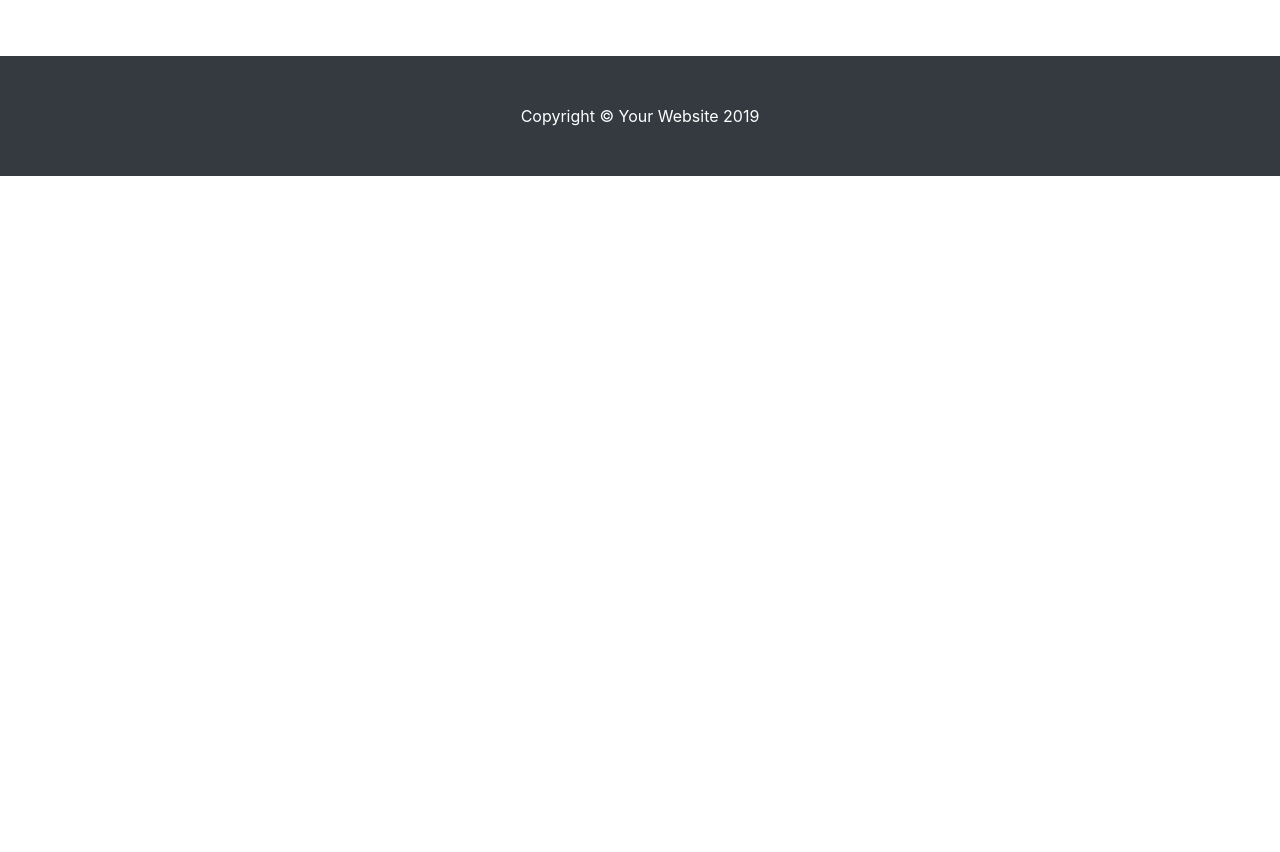
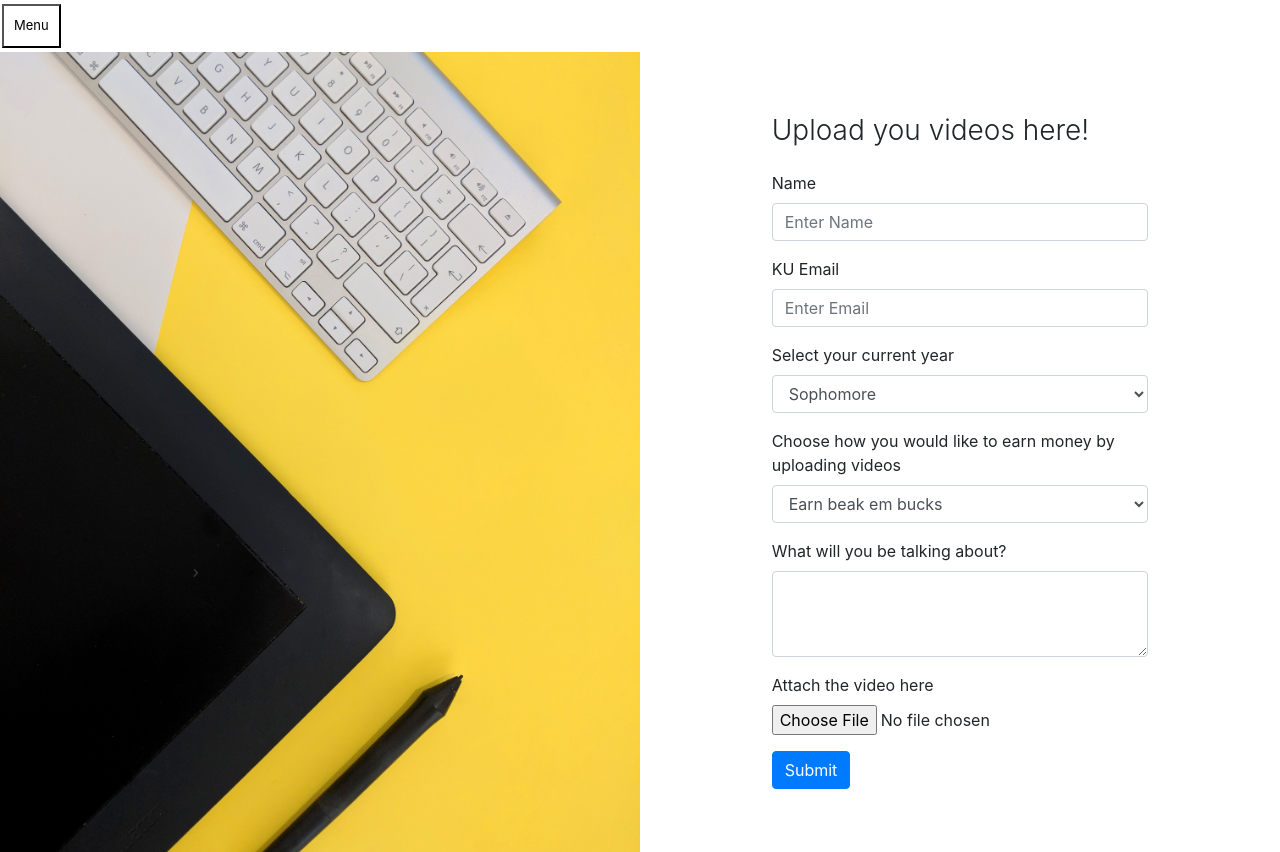
Before and after one commit to archanaramakrishnan/EECS448-Project3, a Django app: page /upload_video.html in a window 1280 px wide. Before the commit the page ends 176 px from the top, so only its background shows below. Run offline with Django 3.2, Linux system fonts and the light colour scheme; some libraries are stand-ins or nearby versions.

Commit message:
add bootstrap for uploading videos

```diff
--- a/mysite/myapp/templates/upload_video.html
+++ b/mysite/myapp/templates/upload_video.html
@@ -1,47 +1,152 @@
-<!DOCTYPE html>
+<!-- This snippet uses Font Awesome 5 Free as a dependency. You can download it at fontawesome.io! -->
+<!doctype html>
+
 <html lang="en">
 
 <head>
+  <!-- Required meta tags -->
+<meta charset="utf-8">
+<meta name="viewport" content="width=device-width, initial-scale=1, shrink-to-fit=no">
 
-  <meta charset="utf-8">
-  <meta name="viewport" content="width=device-width, initial-scale=1, shrink-to-fit=no">
-  <meta name="description" content="">
-  <meta name="author" content="">
+ <!-- Bootstrap CSS -->
+<link rel="stylesheet" href="https://stackpath.bootstrapcdn.com/bootstrap/4.3.1/css/bootstrap.min.css" integrity="sha384-ggOyR0iXCbMQv3Xipma34MD+dH/1fQ784/j6cY/iJTQUOhcWr7x9JvoRxT2MZw1T" crossorigin="anonymous">
 
-  <title>Advice Home </title>
+{% load staticfiles %}
+<style>
 
-  <!-- Bootstrap core CSS -->
-  {% load staticfiles %}
-  <link href="{% static 'for_forms/startbootstrap-blog-home-gh-pages/vendor/bootstrap/css/bootstrap.min.css' %}" rel="stylesheet">
+.menu-open
+{
+  padding: 10px 10px;
+  text-align: center;
+  display: inline-block;
+  font-size: 13px;
+  margin: 4px 2px;
+  background-color: white;
+  color : black;
+}
+.sidenav {
+  height: 100%;
+  width: 0;
+  position: fixed;
+  z-index: 1;
+  top: 0;
+  left: 0;
+  background-color: #111;
+  overflow-x: hidden;
+  transition: 0.5s;
+  padding-top: 60px;
+}
 
-  <!-- Custom styles for this template -->
-  <link href="{% static 'for_forms/startbootstrap-blog-home-gh-pages/css/blog-home.css' %}" rel="stylesheet">
+.sidenav a {
+  padding: 8px 8px 8px 32px;
+  text-decoration: none;
+  font-size: 21px;
+  color: #818181;
+  display: block;
+  transition: 0.3s;
+}
 
+.sidenav a:hover {
+  color: #f1f1f1;
+}
+
+.sidenav .closebtn {
+  position: absolute;
+  top: 0;
+  right: 25px;
+  font-size: 36px;
+  margin-left: 50px;
+}
+
+@media screen and (max-height: 450px) {
+  .sidenav {padding-top: 15px;}
+  .sidenav a {font-size: 18px;}
+}
+</style>
+ <link href="{% static 'for_forms/rating_form.css' %}" rel="stylesheet"></link>
 </head>
-
 <body>
 
-
-  <!-- Page Content -->
-  <div class="container">
+  <div id="mySidenav" class="sidenav">
+    <a class="closebtn" onclick="closeNav()">&times;</a>
+    <a href="/">Home</a>
+    <a href="maps.html">Run to My Classes</a>
+    <a href="ratings_landing_page.html">Rate My Classes</a>
+    <a href="advice.html">Advice</a>
+    <a href="time.html">Study Time Manager</a>
+  </div>
+  <button class="menu-open"onclick="openNav()">Menu</button>
 
 
+  <form method = "post">
+  <div class="container-fluid">
 
+  <div class="row no-gutter">
+    <div class="d-none d-md-flex col-md-4 col-lg-6 bg-image"></div>
+
+    <div class="col-md-8 col-lg-6">
+      <div class="login d-flex align-items-center py-5">
+        <div class="container">
+          <div class="row">
+            <div class="col-md-9 col-lg-8 mx-auto">
+              <h3 class="login-heading mb-4">Upload you videos here!</h3>
+              <form>
+                <div class="form-group">
+                  <label for="exampleInputName">Name</label>
+                  <input type="name" class="form-control" id="exampleInputName"  placeholder="Enter Name">
+                </div>
+                <div class="form-group">
+                  <label for="exampleInputEmail">KU Email</label>
+                  <input type="password" class="form-control" id="exampleInputEmail" placeholder="Enter Email">
+                </div>
+                <div class="form-group">
+                <label for="selectYear">Select your current year</label>
+                <select class="form-control" id="selectYear">
+                  <option>Sophomore</option>
+                  <option>Junior</option>
+                  <option>Senior</option>
+                  <option>Graduate Student</option>
+                </select>
+              </div>
+              <div class="form-group">
+              <label for="selectMoney">Choose how you would like to earn money by uploading videos</label>
+              <select class="form-control" id="selectMoney">
+                <option>Earn beak em bucks</option>
+                <option>Money for my student organization</option>
+              </select>
+            </div>
+              <div class="form-group">
+              <label for="exampleReason">What will you be talking about?</label>
+              <textarea class="form-control" id="exampleReason" rows="3"></textarea>
+            </div>
+
+            <form>
+          <div class="form-group">
+            <label for="exampleVideo">Attach the video here</label>
+            <input type="file" class="form-control-file" id="exampleVideo">
+          </div>
+        </form>
+
+                <button type="submit" class="btn btn-primary">Submit</button>
+              </form>
+          </div>
+        </div>
+      </div>
+    </div>
   </div>
-  <!-- /.container -->
+</div>
+</form>
+<script src="https://code.jquery.com/jquery-3.3.1.slim.min.js" integrity="sha384-q8i/X+965DzO0rT7abK41JStQIAqVgRVzpbzo5smXKp4YfRvH+8abtTE1Pi6jizo" crossorigin="anonymous"></script>
+<script src="https://cdnjs.cloudflare.com/ajax/libs/popper.js/1.14.7/umd/popper.min.js" integrity="sha384-UO2eT0CpHqdSJQ6hJty5KVphtPhzWj9WO1clHTMGa3JDZwrnQq4sF86dIHNDz0W1" crossorigin="anonymous"></script>
+<script src="https://stackpath.bootstrapcdn.com/bootstrap/4.3.1/js/bootstrap.min.js" integrity="sha384-JjSmVgyd0p3pXB1rRibZUAYoIIy6OrQ6VrjIEaFf/nJGzIxFDsf4x0xIM+B07jRM" crossorigin="anonymous"></script>
+<script>
+function openNav() {
+  document.getElementById("mySidenav").style.width = "250px";
+}
 
-  <!-- Footer -->
-  <footer class="py-5 bg-dark">
-    <div class="container">
-      <p class="m-0 text-center text-white">Copyright &copy; Your Website 2019</p>
-    </div>
-    <!-- /.container -->
-  </footer>
-
-  <!-- Bootstrap core JavaScript -->
-  <script src="vendor/jquery/jquery.min.js"></script>
-  <script src="vendor/bootstrap/js/bootstrap.bundle.min.js"></script>
-
+function closeNav() {
+  document.getElementById("mySidenav").style.width = "0";
+}
+</script>
 </body>
-
 </html>
```
Also changed, not shown: mysite/myapp/templates/advice.html (+55 -28 lines), mysite/myapp/templates/ratings_landing_page.html (+6 -81 lines), 1 other file.
